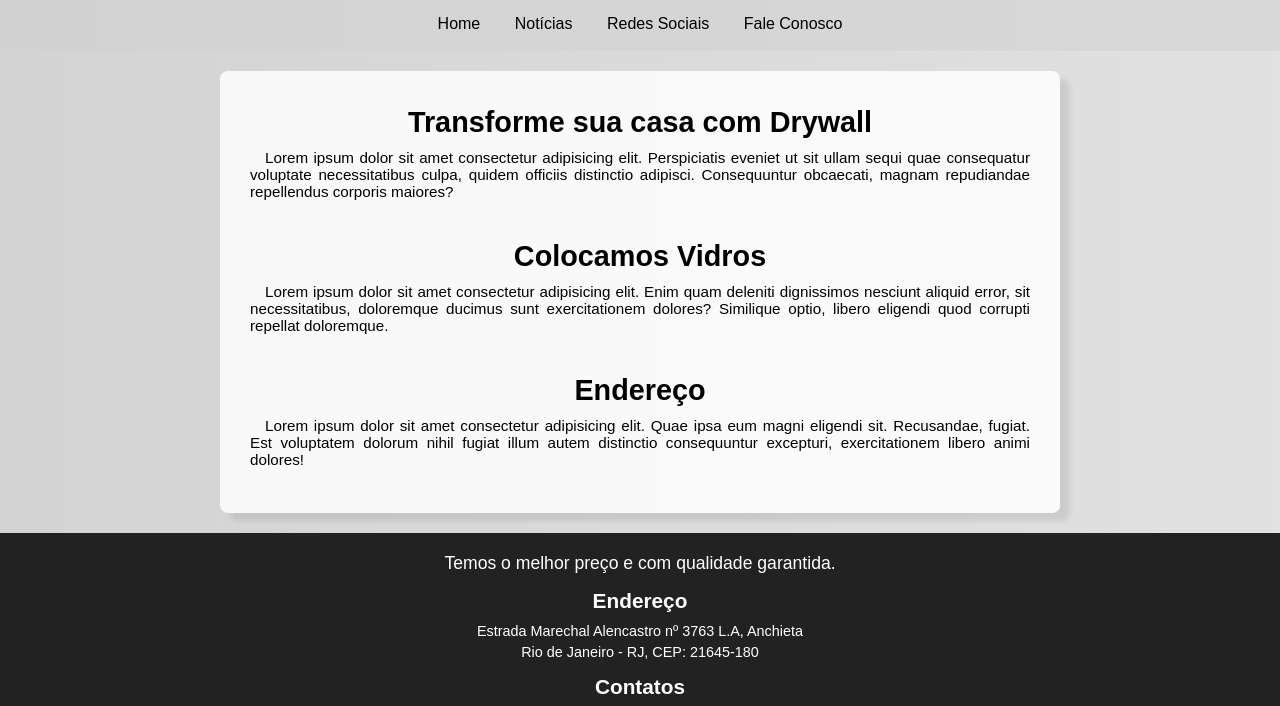
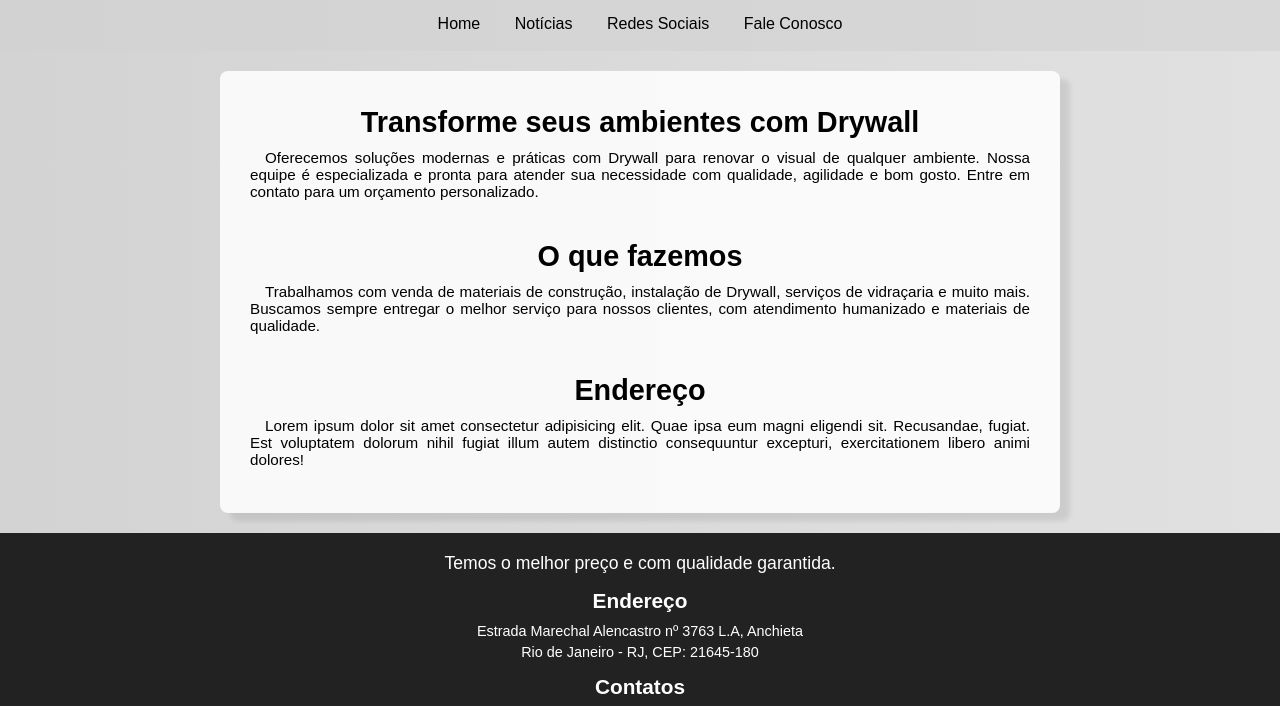
Before and after one commit to RuanSilva23/SiteDoBazarVitoria, a plain HTML site: page index.html in a window 1280 px wide. Shown: the part 92-798 px from the top of the page. Drawn offline with Linux system fonts and the light colour scheme.

Commit message:
Update index.html

```diff
--- a/index.html
+++ b/index.html
@@ -22,13 +22,13 @@
 
   <main>
     <article class="primeiroArtigo">
-      <h2>Transforme sua casa com Drywall</h2>
-      <p>Lorem ipsum dolor sit amet consectetur adipisicing elit. Perspiciatis eveniet ut sit ullam sequi quae consequatur voluptate necessitatibus culpa, quidem officiis distinctio adipisci. Consequuntur obcaecati, magnam repudiandae repellendus corporis maiores?</p>
+      <h2>Transforme seus ambientes com Drywall</h2>
+      <p>Oferecemos soluções modernas e práticas com Drywall para renovar o visual de qualquer ambiente. Nossa equipe é especializada e pronta para atender sua necessidade com qualidade, agilidade e bom gosto. Entre em contato para um orçamento personalizado.</p>
     </article>
 
     <article class="segundoArtigo">
-      <h2>Colocamos Vidros</h2>
-      <p>Lorem ipsum dolor sit amet consectetur adipisicing elit. Enim quam deleniti dignissimos nesciunt aliquid error, sit necessitatibus, doloremque ducimus sunt exercitationem dolores? Similique optio, libero eligendi quod corrupti repellat doloremque.</p>
+      <h2>O que fazemos</h2>
+      <p>Trabalhamos com venda de materiais de construção, instalação de Drywall, serviços de vidraçaria e muito mais. Buscamos sempre entregar o melhor serviço para nossos clientes, com atendimento humanizado e materiais de qualidade.</p>
     </article>
 
     <article class="endereco">
@@ -56,7 +56,7 @@
 
     <section class="rodapeDoCriador">
       <p>&copy; 2025 Bazar Vitória. Todos os direitos reservados.</p>
-      <p>Desenvolvido por <a href="#" target="_blank" class="criador">Ruan Silva</a></p>
+      <p>Desenvolvido por <a href="https://www.linkedin.com/in/ruansilva23" target="_blank" class="criador">Ruan Silva</a></p>
     </section>
   </footer>
 
```
